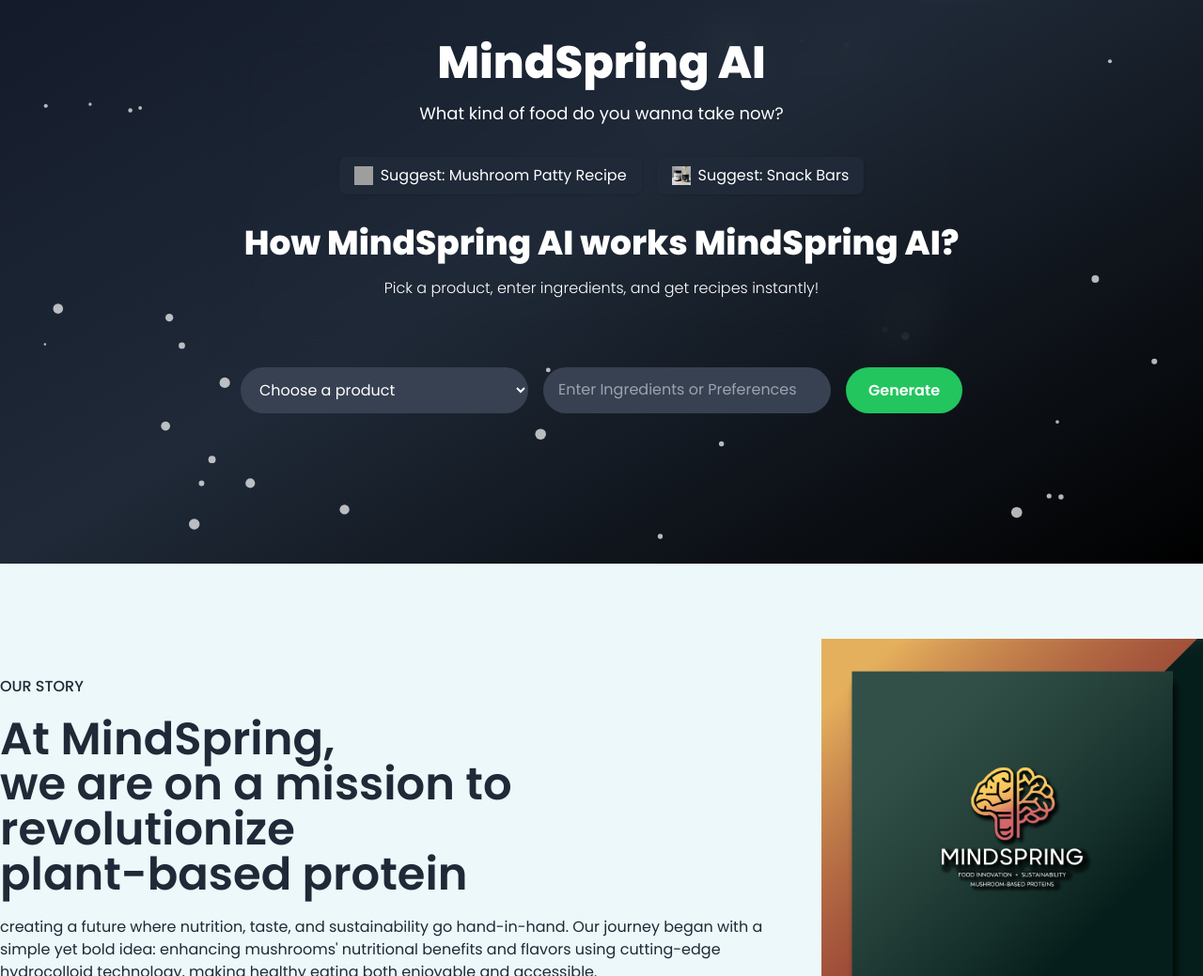
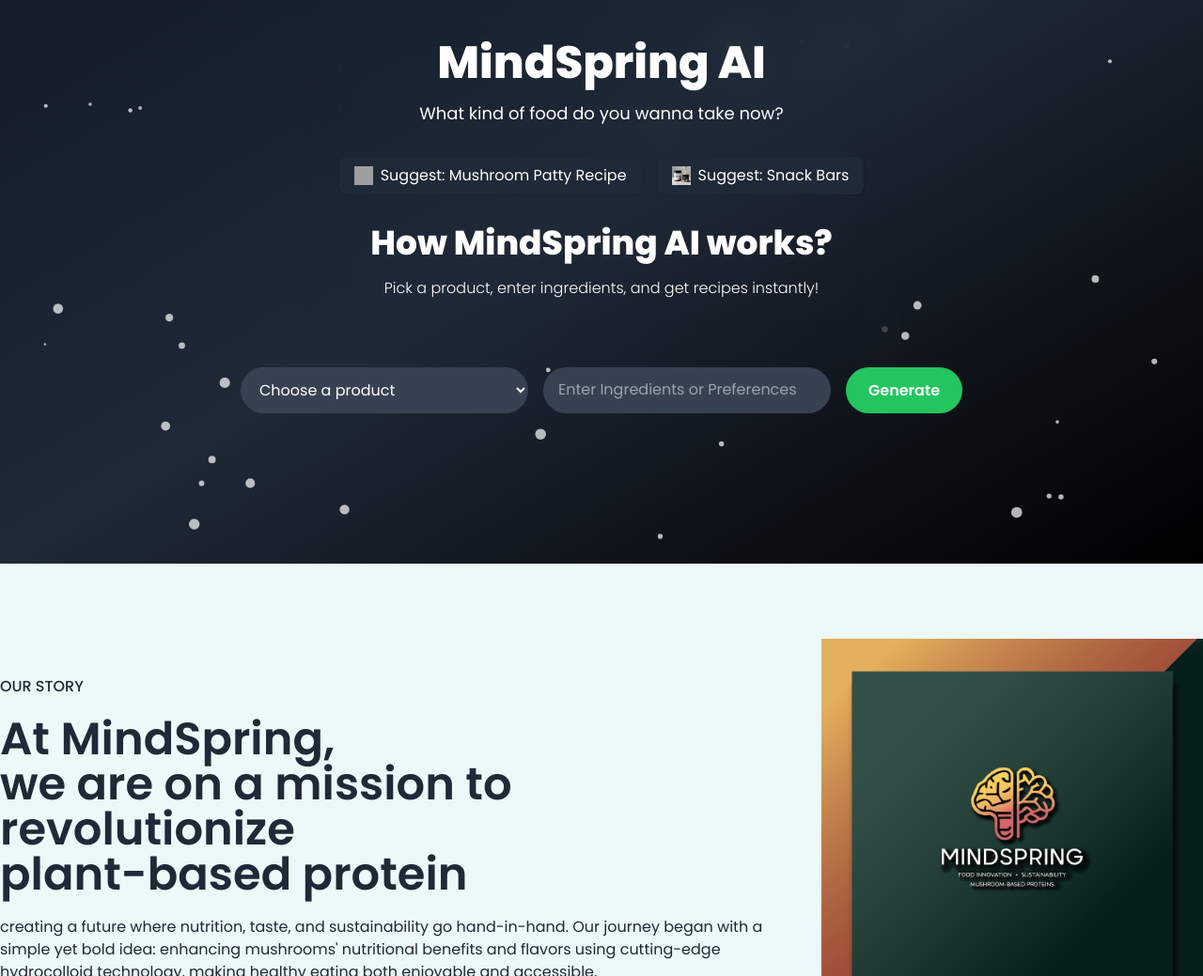
Before and after one commit to abids-code/project-mindspring, a plain HTML site: page index.html in a window 1280 px wide. Shown: the part 705-1744 px from the top of the page at 94% size. Drawn offline with nearby package versions, Linux system fonts and the light colour scheme; grey boxes are pictures that could not be loaded; animation ran at ten frames a second.

Commit message:
final commit

```diff
--- a/index.html
+++ b/index.html
@@ -203,7 +203,7 @@
                     </button>
                 </div>
                 <h1 class="text-4xl font-extrabold mb-4 animate-fade-in">
-                    How MindSpring AI works MindSpring AI?
+                    How MindSpring AI works?
                 </h1>
                 <p class="text-base font-light mb-8 animate-fade-in delay-100">
                     Pick a product, enter ingredients, and get recipes instantly!
```
